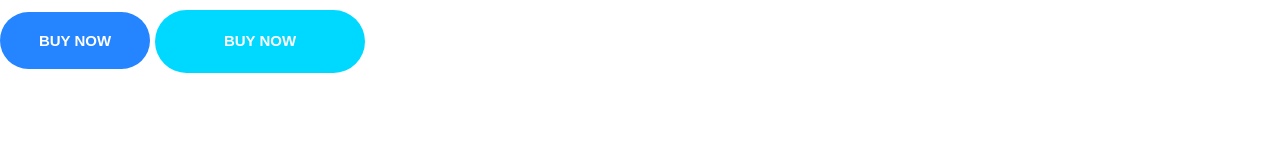
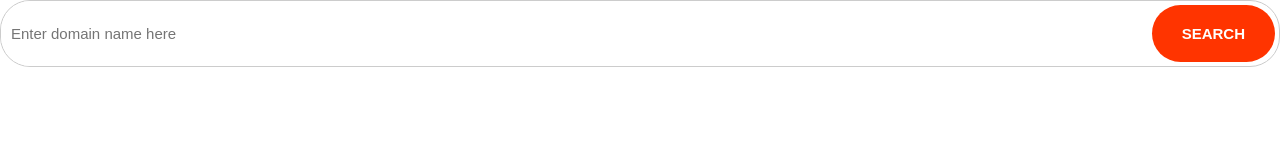
Before and after one commit to FarrukhGit/cloud-hosting, a plain HTML site: page index.html in a window 1280 px wide. Drawn offline with Linux system fonts and the light colour scheme.

Commit message:
Button components.

```diff
--- a/css/style.css
+++ b/css/style.css
@@ -4,6 +4,8 @@
     --color-accent: #ff3400;
     --color-headings: #1b0760;
     --color-body:#918ca4;
+    --color-border: #ccc;
+    --border-radius: 30px;
 }
 
 *. *::after, *::before {
@@ -166,7 +168,7 @@ text-decoration: none;
 
 .btn--primary {
     background: var(--color-primary);
-    color: lighten(primary, 10%);
+    color:  #ec3000;
 }
 
 .btn--primary:hover {
@@ -183,7 +185,7 @@ text-decoration: none;
 }
 
 .btn--accent {
-    background: var(--color-accent);
+    background-color: var(--color-accent);
     color: #fff;
 }
 
@@ -201,3 +203,35 @@ text-decoration: none;
     font-size: 1.5rem;
 }
 }
+
+/* Inputs*/
+.input {
+    border-radius: 30px;
+    border: 1px solid #ccc;
+    color: var(--color-headings);
+    font-size: 2rem;
+    outline: 0;
+    padding: 1.5rem 3.5rem;
+}
+
+.input-group {
+    border: 1px solid var(--color-border);
+    border-radius: var(--border-radius);
+    display: flex;
+}
+
+.input-group .input {
+    border: 0;
+    flex-grow: 1;
+    padding: 1.5rem 1rem;
+}
+
+.input-group .btn {
+    margin: 4px;
+}
+
+@media screen and (min-width: 1024px) {
+.input {
+    font-size: 1.5rem;
+}
+}
--- a/index.html
+++ b/index.html
@@ -11,7 +11,9 @@
 
 </head>
 <body>
- <button class="btn btn--primary btn--block" >Buy Now</button>
- <a href="#" class="btn btn--secondary btn--block">Buy Now</a>
+    <div class="input-group">
+        <input type="text" class="input" placeholder="Enter domain name here">
+        <button class="btn btn--accent">Search</button>
+    </div>
 </body>
 </html>
```
Also changed, not shown: css/components/buttons.html (added, +2 -0 lines).
